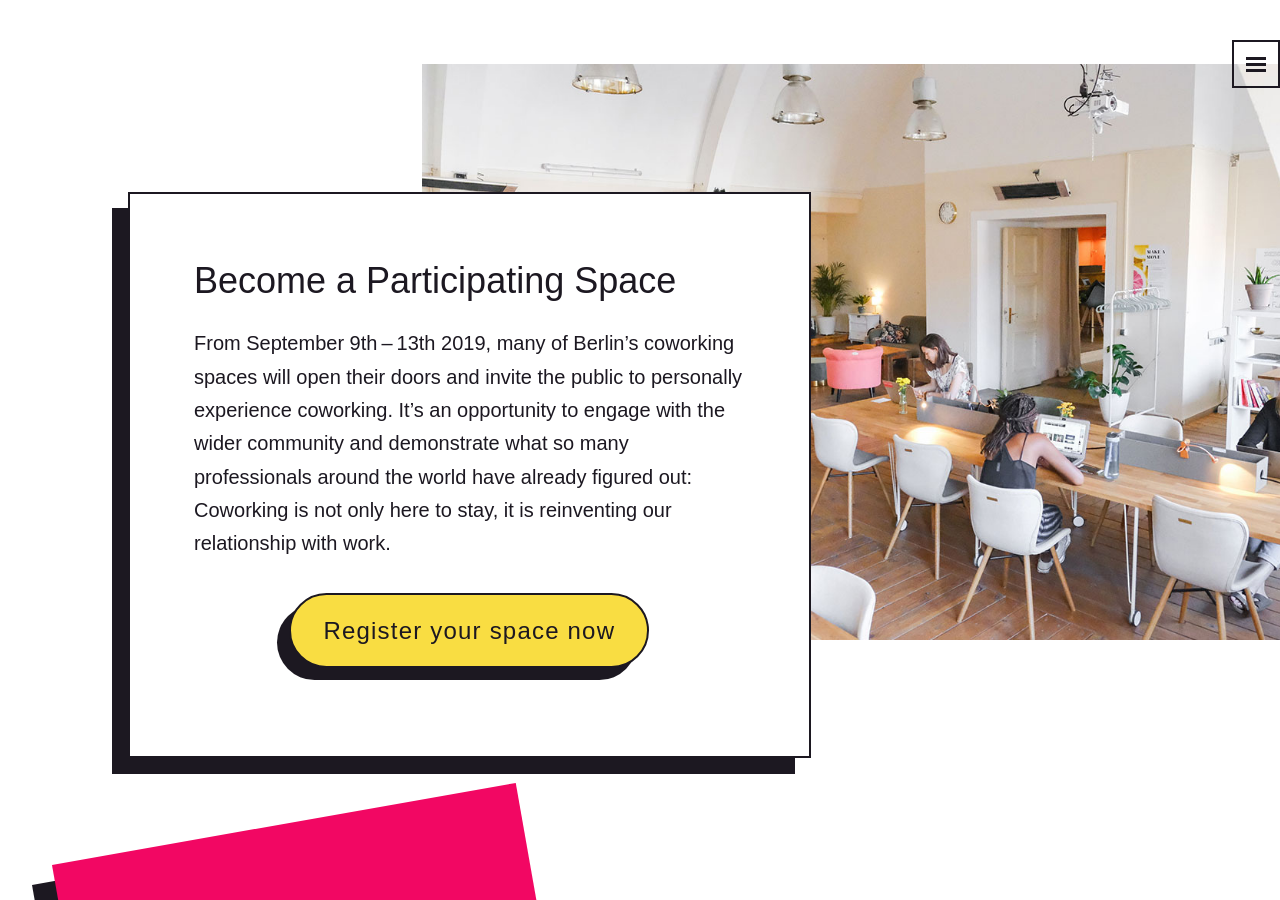
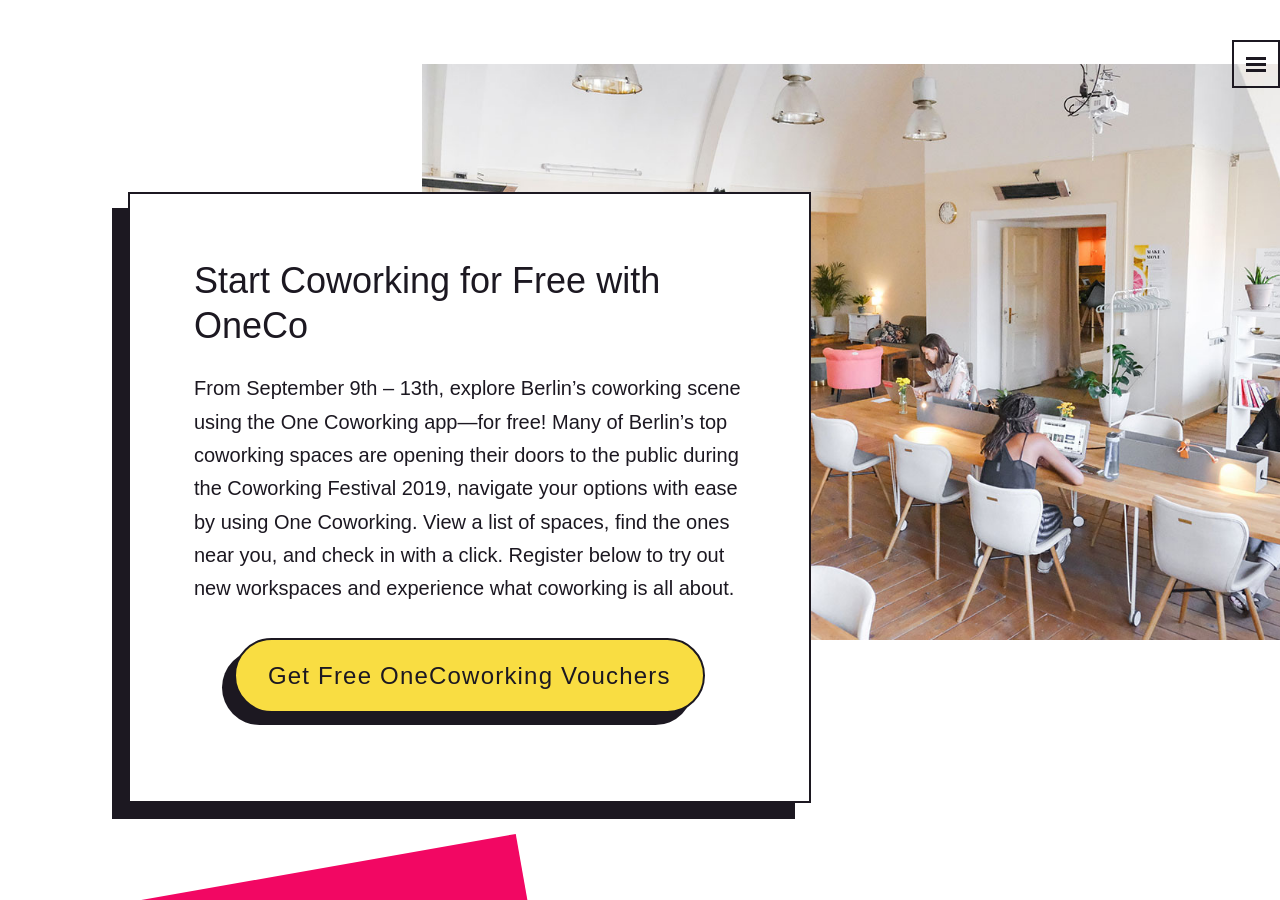
Before and after one commit to coworkingfestival/coworkingfestival.github.io, a Jekyll site: the page built from contact.html, in a window 1280 px wide and 900 px high, scrolled down 901 px. Built offline with Jekyll 4.4.1, drawn with Linux system fonts in a browser that asks for light colours; some web fonts are replaced; comment, search, counter and statistics services are not loaded.

Commit message:
added OneCo registration form

```diff
--- a/_includes/join-us.html
+++ b/_includes/join-us.html
@@ -5,13 +5,20 @@
     </div>
     <div class="media-content__content">
       <div class="border-with-shadow pa4 pa5-l">
-        <h3>Become a Participating Space</h3>
+        <h3>Start Coworking for Free with OneCo</h3>
         <p>
-          From September 9th – 13th 2019, many of Berlin’s coworking spaces will open their doors and invite the public to personally experience coworking. It’s an opportunity to engage with the wider community and demonstrate what so many professionals around the world have already figured out: Coworking is not only here to stay, it is reinventing our relationship with work.
+          From September 9th – 13th, explore Berlin’s coworking scene using the One Coworking app—for free! Many of
+          Berlin’s top
+          coworking spaces are opening their doors to the public during the Coworking Festival 2019, navigate your
+          options with
+          ease by using One Coworking. View a list of spaces, find the ones near you, and check in with a click.
+          Register below to
+          try out new workspaces and experience what coworking is all about.
         </p>
         <p class="tc mt4">
-          <a href="https://forms.gle/zkhAeMSewSTQcmzz5" class="btn btn--big btn--border-with-shadow">
-            Register your space now
+          <a href="https://docs.google.com/forms/d/e/1FAIpQLSc_1duLjr9gKy8Q81tOLB3HCXJo0M9vg1Qehbd2X2go65ZKzA/viewform"
+            class="btn btn--big btn--border-with-shadow">
+            Get Free OneCoworking Vouchers
           </a>
         </p>
       </div>
```
